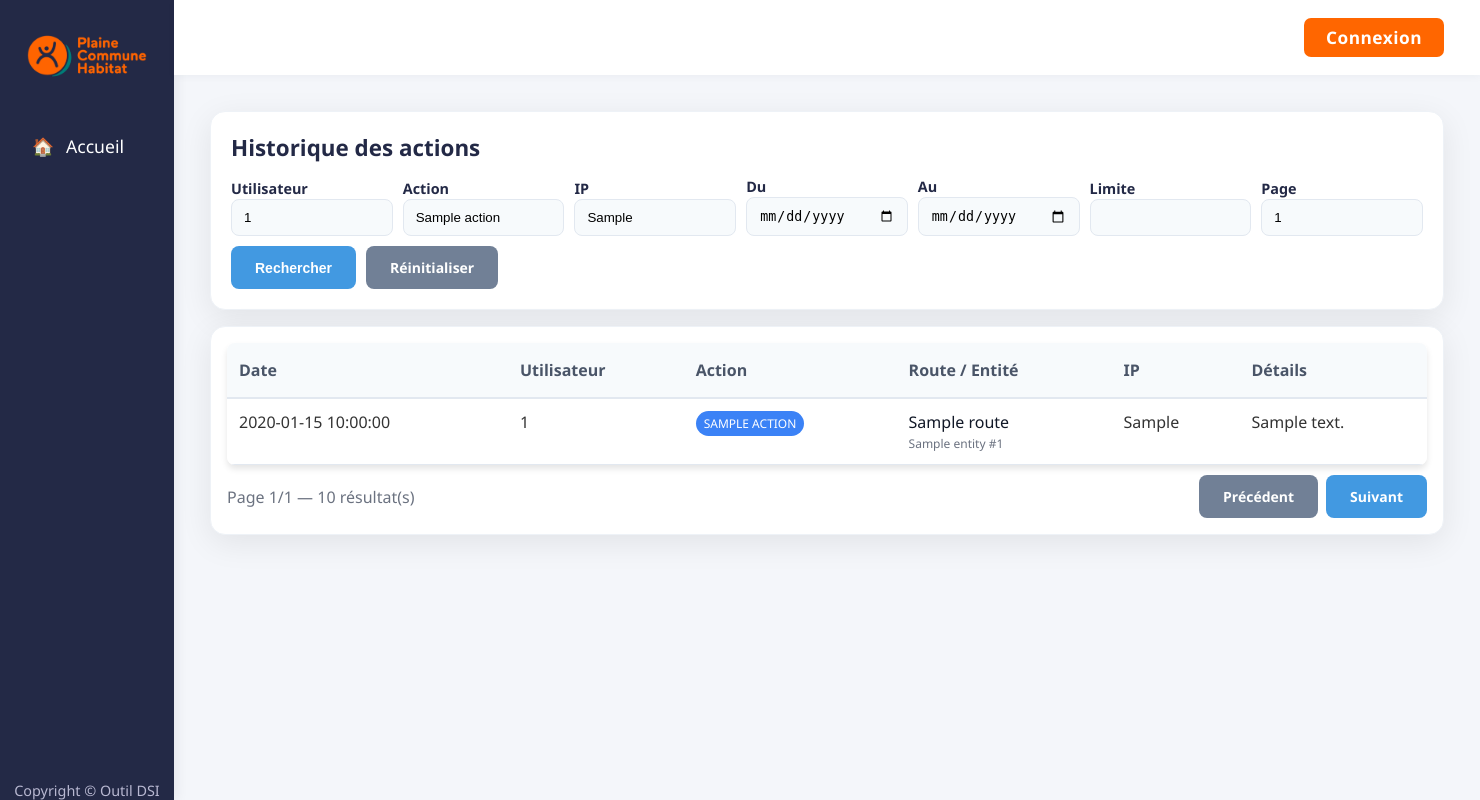
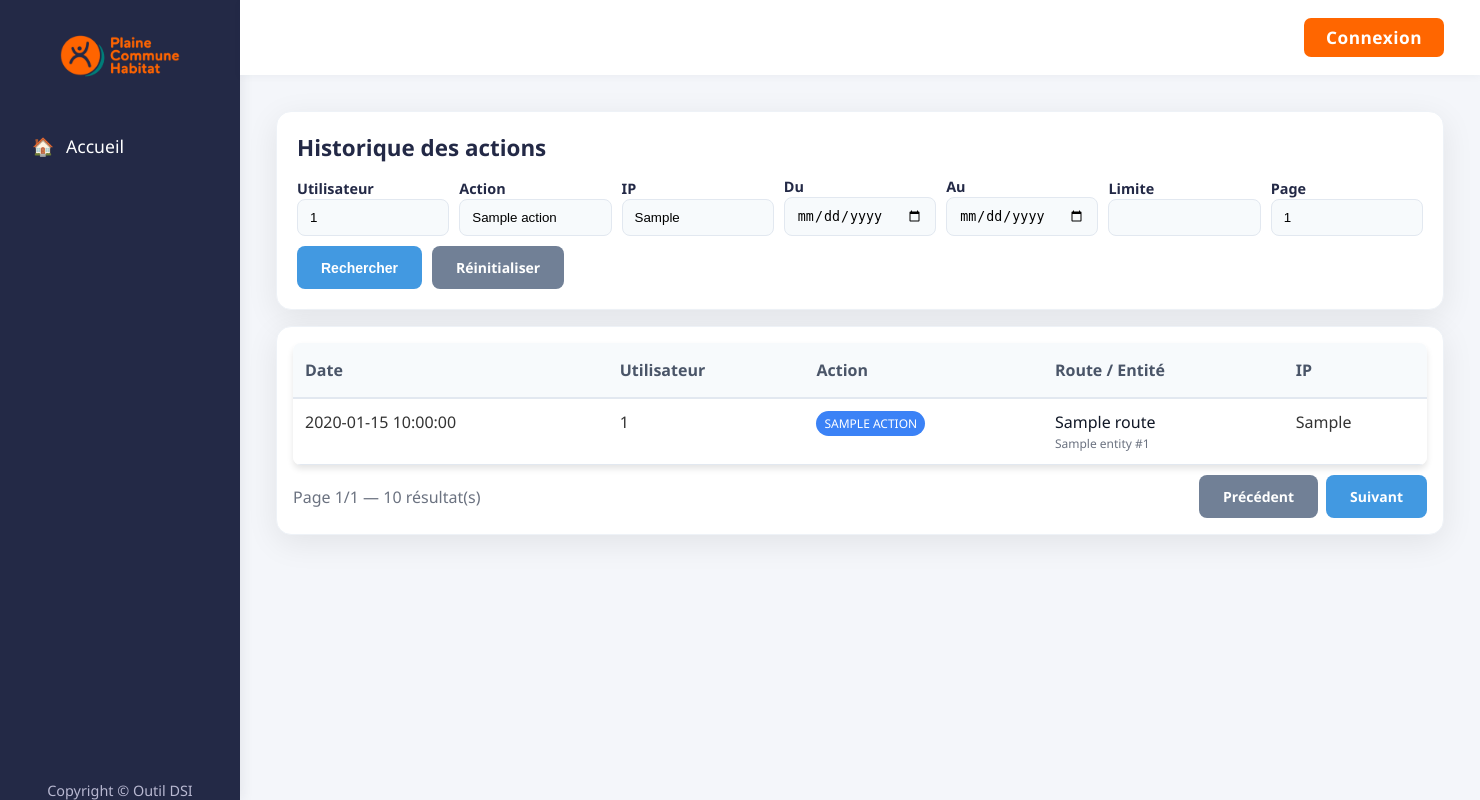
Before and after one commit to mehdi-fahim/ToolsDSI, a Symfony app: template templates/admin/history.html.twig in a window 1480 px wide. Run offline with Twig, Linux system fonts and the light colour scheme; the template is opened without the code that fills it: most values are stand-ins (such as "Sample title", 1, 10 or a date in 2020); some libraries are stand-ins or nearby versions.

Commit message:
Ajout d 'un historique d'action

```diff
--- a/templates/admin/history.html.twig
+++ b/templates/admin/history.html.twig
@@ -3,7 +3,7 @@
 {% block title %}Historique des actions{% endblock %}
 
 {% block content %}
-<div style="max-width: 1400px; margin: 0 auto; display: flex; flex-direction: column; gap: 16px;">
+<div style="max-width: 1200px; margin: 0 auto; display: flex; flex-direction: column; gap: 16px;">
   <div style="background:#fff;border-radius:15px;box-shadow:0 8px 32px rgba(0,0,0,0.08);border:1px solid #eef2f7;padding:20px;">
     <h1 style="font-size:1.4rem;color:#232946;font-weight:700;margin-bottom:12px;">Historique des actions</h1>
     <form method="get" action="{{ path('admin_history') }}" style="display:grid;grid-template-columns:repeat(7,1fr);gap:10px;align-items:end;">
@@ -44,7 +44,7 @@
 
   <div style="background:#fff;border-radius:15px;box-shadow:0 8px 32px rgba(0,0,0,0.08);border:1px solid #eef2f7;padding:16px;">
     <div class="table-container">
-      <table class="admin-table" style="min-width: 1200px;">
+      <table class="admin-table">
         <thead>
           <tr>
             <th>Date</th>
@@ -52,7 +52,6 @@
             <th>Action</th>
             <th>Route / Entité</th>
             <th>IP</th>
-            <th>Détails</th>
           </tr>
         </thead>
         <tbody>
@@ -74,10 +73,9 @@
                 </div>
               </td>
               <td>{{ e.ip ?? '-' }}</td>
-              <td style="white-space: pre-wrap;">{{ e.summary ?? e.message }}</td>
             </tr>
           {% else %}
-            <tr><td colspan="6" style="text-align:center;color:#6b7280;">Aucun résultat</td></tr>
+            <tr><td colspan="5" style="text-align:center;color:#6b7280;">Aucun résultat</td></tr>
           {% endfor %}
         </tbody>
       </table>
```
